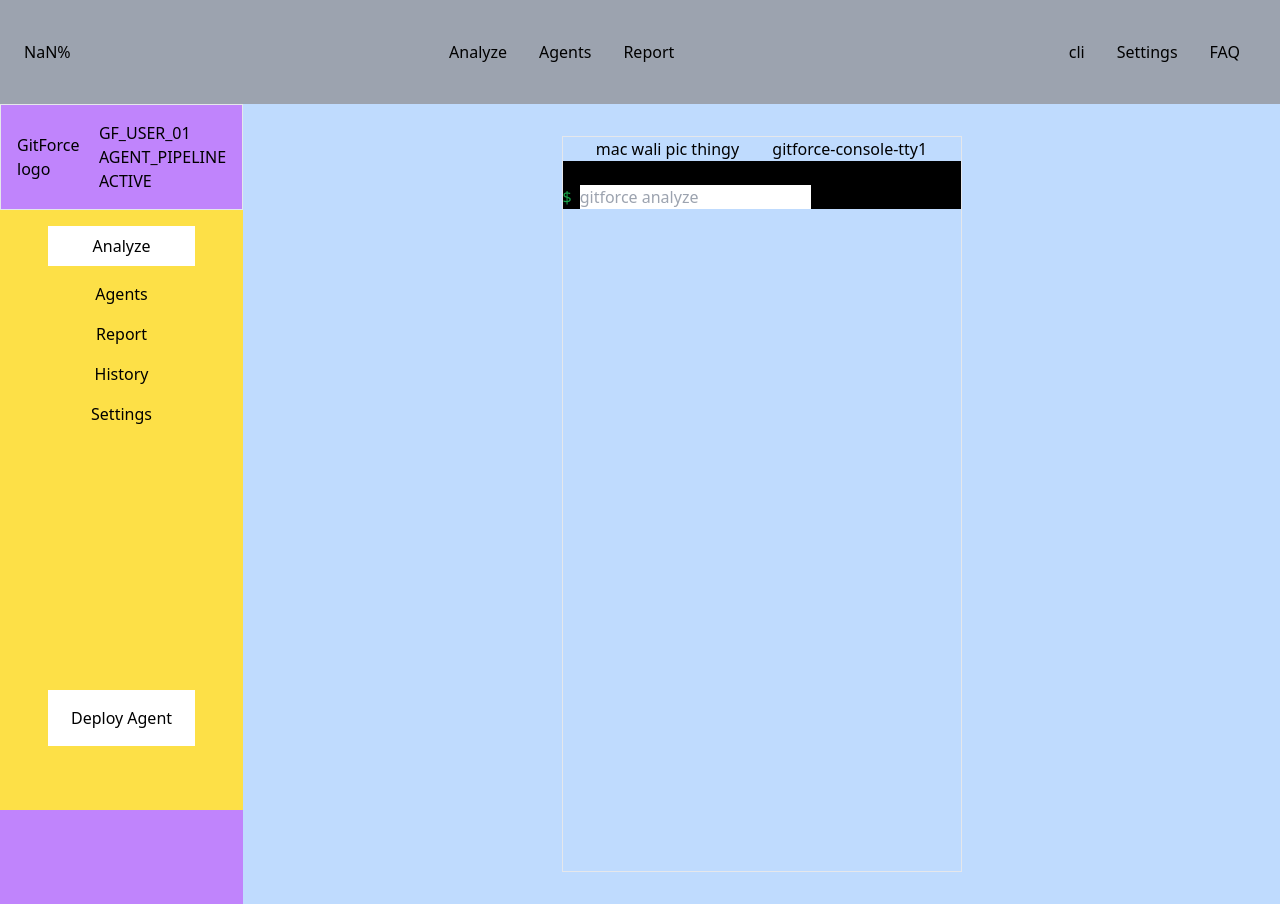
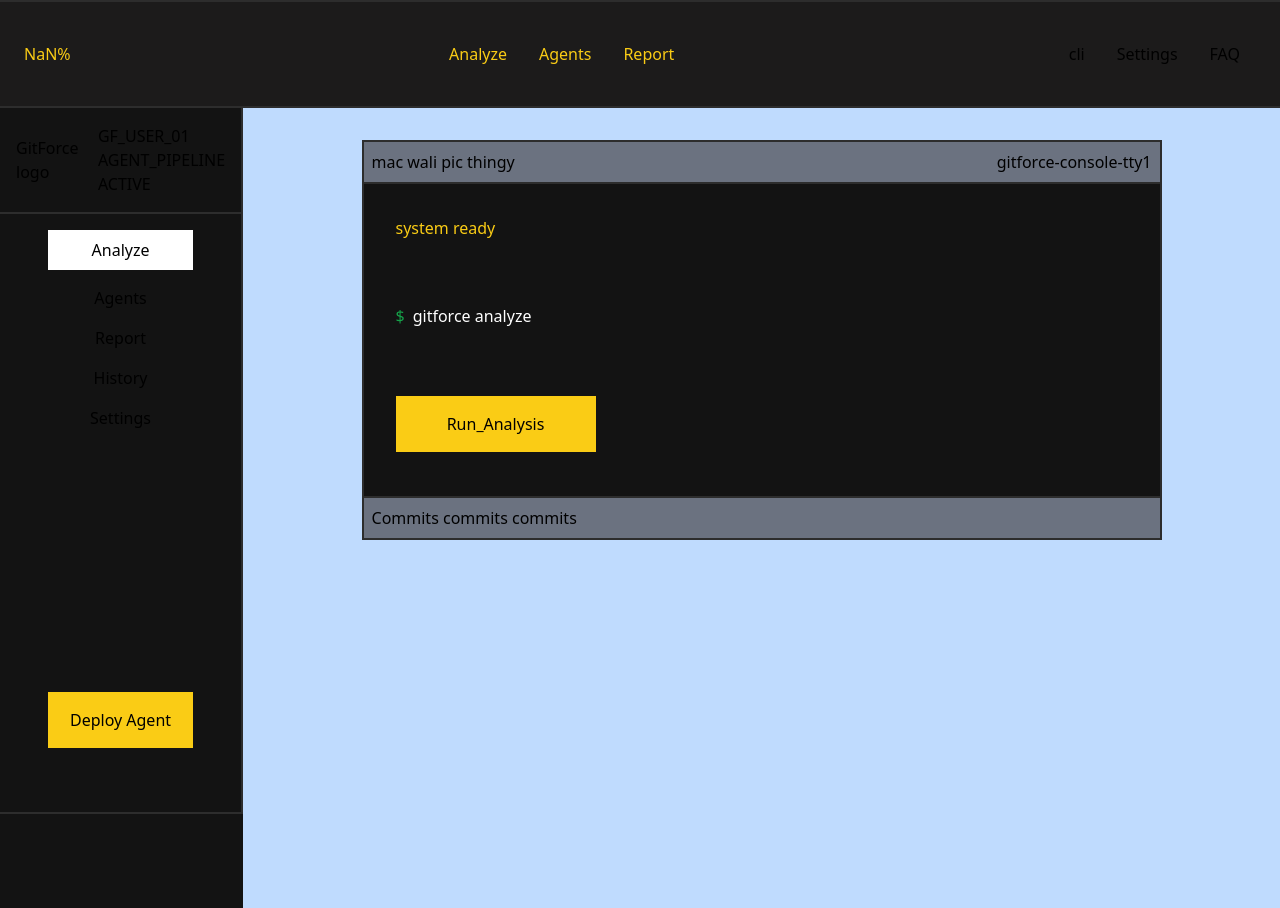
Before and after one commit to Just1MoreCommit/GitForce, a React (Vite) app: page / in a window 1280 px wide. Built offline with nearby package versions, Linux system fonts and the light colour scheme.

Commit message:
ui additions: Navbar, Terminal, Sidebar:  color, borders, font colors.

```diff
--- a/src/components/Navbar.jsx
+++ b/src/components/Navbar.jsx
@@ -1,11 +1,11 @@
 function Navbar() {
     return (
-        <div className="navbar bg-gray-400 flex justify-between items-center p-6">
-            <p>NaN%</p>
+        <div className="navbar bg-[#1C1B1B] flex justify-between items-center p-6 border-y-2 border-[#2D2D2D]">
+            <p className="text-[#FACC15]">NaN%</p>
             <div className="opts flex gap-8">
-                <p>Analyze</p>
-                <p>Agents</p>
-                <p>Report</p>
+                <p className="text-[#FACC15]">Analyze</p>
+                <p className="text-[#FACC15]">Agents</p>
+                <p className="text-[#FACC15]">Report</p>
             </div>
 
 
--- a/src/components/Sidebar.jsx
+++ b/src/components/Sidebar.jsx
@@ -2,11 +2,11 @@
 
 function Sidebar() {
     return (
-        <div className="bg-purple-400 w-[300px] min-h-screen flex flex-col">
+        <div className="bg-[#131313] w-[300px] min-h-screen flex flex-col">
 
-            <div className="upper-box border">
+            <div className="upper-box border-b-2 border-r-2 border-[#2D2D2D]">
 
-                <div className="in-up-box flex gap-4 items-center justify-center p-4">
+                <div className="in-up-box flex gap-4 items-center justify-center p-4 ">
                     <p>GitForce logo</p>
                     <div className="">
                         <p>GF_USER_01</p>
@@ -16,7 +16,7 @@ function Sidebar() {
                 </div>
             </div>
 
-            <div className="buttons flex flex-col justify-between bg-yellow-300 min-h-[600px]">
+            <div className="buttons flex flex-col justify-between min-h-[600px] border-r-2 border-b-2 border-[#2D2D2D]">
                 <div className="grp-btns flex flex-col px-12 pt-4 gap-4">
                     <button className="bg-white min-w-full p-2">Analyze</button>
                     <button>Agents</button>
@@ -26,7 +26,7 @@ function Sidebar() {
                 </div>
 
                 <div className="grp-btns flex flex-col px-12 pt-4 gap-4">
-                    <button className="mb-16 bg-white min-w-full py-4 ">Deploy Agent</button>
+                    <button className="mb-16 bg-[#FACC15] min-w-full py-4 ">Deploy Agent</button>
                 </div>
             </div>
 
--- a/src/components/Terminal.jsx
+++ b/src/components/Terminal.jsx
@@ -1,7 +1,7 @@
 function Terminal() {
     return(
-        <div className="Card flex flex-col m-8 min-w-[400px] border b-black min-h-[200px]">
-            <div className="nav flex justify-evenly">
+        <div className="Card flex flex-col m-8 min-w-[800px] border-2 border-[#2D2D2D] h-[400px]">
+            <div className="nav flex justify-between bg-gray-500 p-2">
                 <p>mac wali pic thingy</p>
 
                 <p>gitforce-console-tty1</p>
@@ -10,22 +10,22 @@ function Terminal() {
             </div>
 
 
-            <div className="content bg-black flex flex-col justify evenly">
+            <div className="content bg-[#131313] flex flex-col gap-16 flex-1 border-y-2 border-[#2D2D2D] p-8">
 
-                <p>system ready</p>
+                <p className="text-[#FACC15]">system ready</p>
 
                 <div className="flex gap-2">
                     <p className="text-green-600">$</p>
-                    <input type="text" placeholder="gitforce analyze"/>
+                    <input type="text" placeholder="gitforce analyze" className="placeholder-[white] bg-[#131313]"/>
                 </div>
+
+                <button className="bg-[#FACC15] mt-1 p-4 w-[200px]">Run_Analysis</button>
 
             </div>
 
-
-            <div className="lower-nav bg-black">
-
+            <div className="bg-gray-500 p-2">
+                <p>Commits commits commits</p>
             </div>
-
 
         </div>
     );
```
